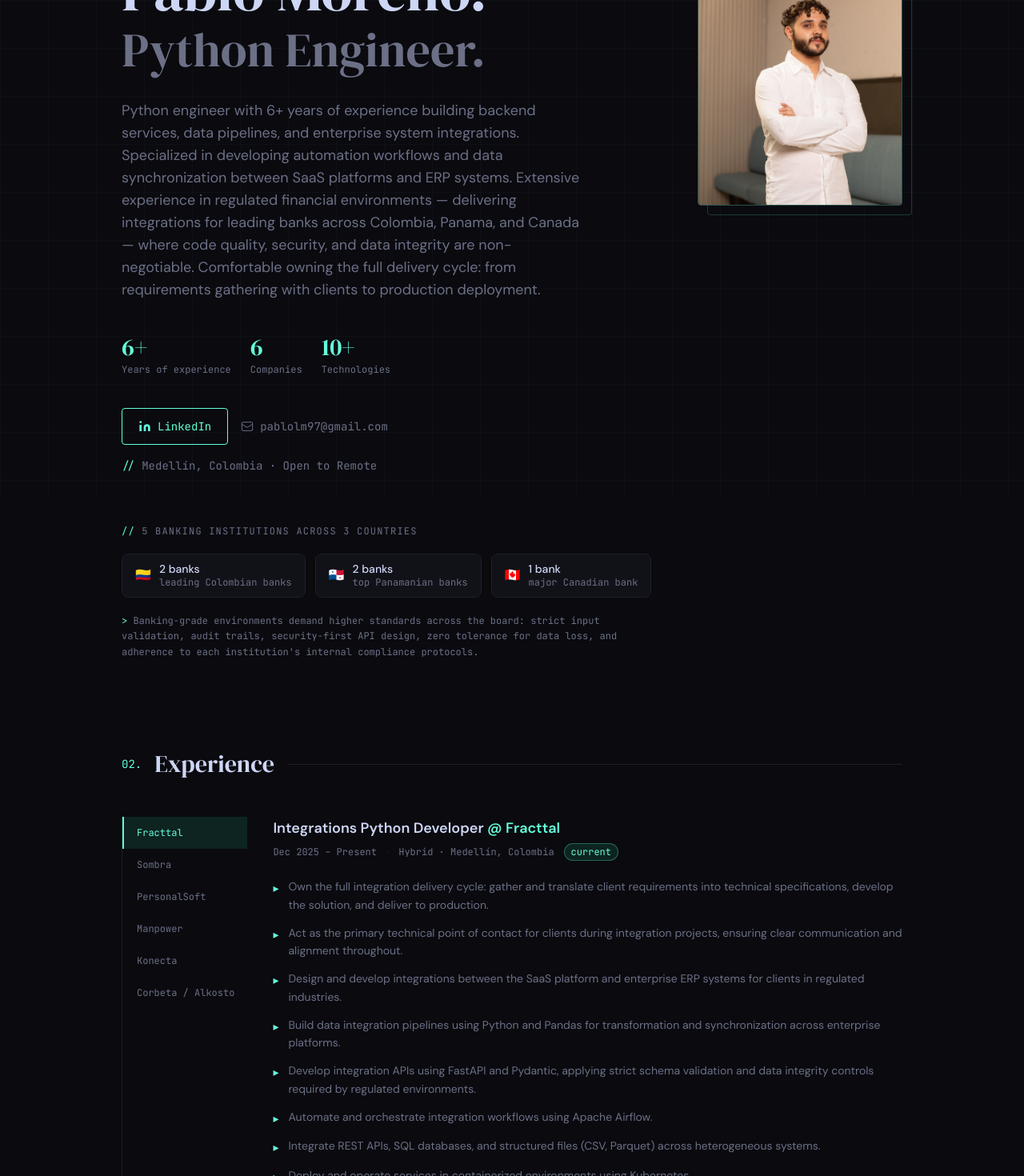
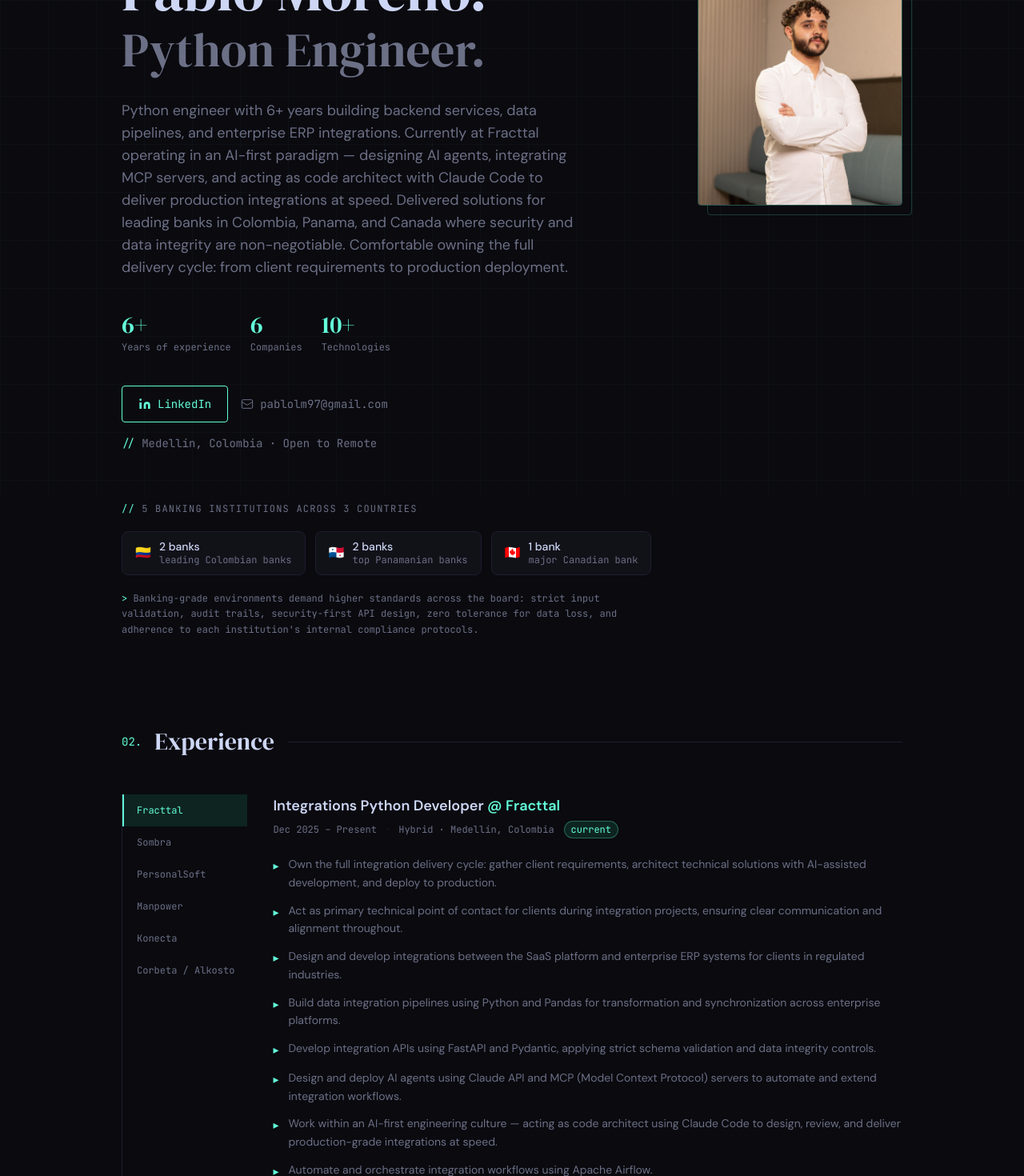
Before and after one commit to PabloAMoreno97/professional-portfolio, a React (Vite) app: page / in a window 1280 px wide. Shown: the part 180-1650 px from the top of the page at 80% size. Built offline with nearby package versions, Linux system fonts and the light colour scheme.

Commit message:
feat: Portfolio optimization

```diff
--- a/src/data/portfolio.ts
+++ b/src/data/portfolio.ts
@@ -4,7 +4,7 @@
   name: 'Pablo Moreno',
   fullName: 'Pablo Andrés Moreno Álvarez',
   title: { en: 'Python Engineer', es: 'Ingeniero Python' },
-  subtitle: { en: 'Backend Developer · Data Engineering', es: 'Desarrollador Backend · Ingeniería de Datos' },
+  subtitle: { en: 'Backend Developer · Data Engineering · AI Agents', es: 'Desarrollador Backend · Ingeniería de Datos · Agentes IA' },
   location: 'Medellín, Colombia',
   openTo: { en: 'Open to Remote', es: 'Disponible para Remoto' },
   email: 'pablolm97@gmail.com',
@@ -12,8 +12,8 @@
   linkedin: 'https://www.linkedin.com/in/pablo-a-alvarez/',
   linkedinHandle: 'pablo-a-alvarez',
   summary: {
-    en: 'Python engineer with 6+ years of experience building backend services, data pipelines, and enterprise system integrations. Specialized in developing automation workflows and data synchronization between SaaS platforms and ERP systems. Extensive experience in regulated financial environments — delivering integrations for leading banks across Colombia, Panama, and Canada — where code quality, security, and data integrity are non-negotiable. Comfortable owning the full delivery cycle: from requirements gathering with clients to production deployment.',
-    es: 'Ingeniero Python con más de 6 años de experiencia construyendo servicios backend, pipelines de datos e integraciones de sistemas empresariales. Especializado en flujos de automatización y sincronización de datos entre plataformas SaaS y sistemas ERP. Amplia experiencia en entornos financieros regulados — entregando integraciones para bancos líderes en Colombia, Panamá y Canadá — donde la calidad del código, la seguridad y la integridad de los datos son innegociables. Cómodo gestionando el ciclo completo de entrega: desde la toma de requerimientos con clientes hasta el despliegue en producción.',
+    en: 'Python engineer with 6+ years building backend services, data pipelines, and enterprise ERP integrations. Currently at Fracttal operating in an AI-first paradigm — designing AI agents, integrating MCP servers, and acting as code architect with Claude Code to deliver production integrations at speed. Delivered solutions for leading banks in Colombia, Panama, and Canada where security and data integrity are non-negotiable. Comfortable owning the full delivery cycle: from client requirements to production deployment.',
+    es: 'Ingeniero Python con más de 6 años construyendo servicios backend, pipelines de datos e integraciones ERP empresariales. Actualmente en Fracttal con cultura AI-first — diseñando agentes IA, integrando servidores MCP y actuando como arquitecto de código con Claude Code para entregar integraciones de calidad a alta velocidad. Experiencia en entornos financieros regulados — integraciones para bancos líderes en Colombia, Panamá y Canadá — donde la seguridad e integridad de los datos son innegociables. Cómodo gestionando el ciclo completo: desde requerimientos del cliente hasta producción.',
   },
 }
 
@@ -72,24 +72,27 @@
     current: true,
     bullets: {
       en: [
-        'Own the full integration delivery cycle: gather and translate client requirements into technical specifications, develop the solution, and deliver to production.',
-        'Act as the primary technical point of contact for clients during integration projects, ensuring clear communication and alignment throughout.',
+        'Own the full integration delivery cycle: gather client requirements, architect technical solutions with AI-assisted development, and deploy to production.',
+        'Act as primary technical point of contact for clients during integration projects, ensuring clear communication and alignment throughout.',
         'Design and develop integrations between the SaaS platform and enterprise ERP systems for clients in regulated industries.',
         'Build data integration pipelines using Python and Pandas for transformation and synchronization across enterprise platforms.',
-        'Develop integration APIs using FastAPI and Pydantic, applying strict schema validation and data integrity controls required by regulated environments.',
+        'Develop integration APIs using FastAPI and Pydantic, applying strict schema validation and data integrity controls.',
+        'Design and deploy AI agents using Claude API and MCP (Model Context Protocol) servers to automate and extend integration workflows.',
+        'Work within an AI-first engineering culture — acting as code architect using Claude Code to design, review, and deliver production-grade integrations at speed.',
         'Automate and orchestrate integration workflows using Apache Airflow.',
         'Integrate REST APIs, SQL databases, and structured files (CSV, Parquet) across heterogeneous systems.',
         'Deploy and operate services in containerized environments using Kubernetes.',
       ],
       es: [
-        'Gestión del ciclo completo de entrega de integraciones: toma de requerimientos con clientes, aterrizaje técnico, desarrollo y entrega a producción.',
+        'Gestión del ciclo completo de entrega: toma de requerimientos con clientes, diseño técnico asistido por IA y entrega a producción.',
         'Punto de contacto técnico principal con clientes durante proyectos de integración, asegurando comunicación clara y alineación en todo momento.',
         'Diseño y desarrollo de integraciones entre la plataforma SaaS y sistemas ERP empresariales para clientes en industrias reguladas.',
         'Construcción de pipelines de integración de datos con Python y Pandas para transformación y sincronización entre plataformas empresariales.',
-        'Desarrollo de APIs de integración con FastAPI y Pydantic, aplicando validación estricta de esquemas e integridad de datos requerida en entornos regulados.',
+        'Desarrollo de APIs de integración con FastAPI y Pydantic, aplicando validación estricta de esquemas e integridad de datos.',
+        'Diseño y despliegue de agentes IA usando la API de Claude y servidores MCP (Model Context Protocol) para automatizar y extender flujos de integración.',
+        'Trabajo en cultura de ingeniería AI-first — actuando como arquitecto de código con Claude Code para diseñar, revisar y entregar integraciones de calidad productiva a gran velocidad.',
         'Automatización y orquestación de flujos de integración con Apache Airflow.',
         'Integración con APIs REST, bases de datos SQL y archivos estructurados (CSV, Parquet) en sistemas heterogéneos.',
-        'Implementación de caché y almacenamiento intermedio con Redis para mayor confiabilidad de los pipelines.',
         'Despliegue y operación de servicios en entornos contenerizados con Kubernetes.',
       ],
     },
@@ -126,7 +129,7 @@
   {
     company: 'PersonalSoft',
     role: { en: 'Senior Software Developer', es: 'Desarrollador de Software Senior' },
-    type: 'Remote · Panamá',
+    type: 'Remote · Colombia',
     period: { en: 'Aug 2023 – Mar 2024', es: 'Ago 2023 – Mar 2024' },
     current: false,
     bullets: {
@@ -181,14 +184,14 @@
     current: false,
     bullets: {
       en: [
-        'Designed Python scripts to define and control chatbot behavior and conversation flows for financial sector clients.',
+        'Designed Python scripts to define and control chatbot behavior and conversation flows for a colombian lead bank.',
         'Connected SQL databases to Python for rapid and secure access to customer and product information.',
         'Applied data validation and access controls appropriate for financial-sector deployments.',
         'Conducted data analysis to improve chatbot performance and response quality.',
         'Monitored and tracked tasks with Azure DevOps within a Scrum framework.',
       ],
       es: [
-        'Diseño de scripts Python para definir y controlar el comportamiento y flujos de conversación del chatbot para clientes del sector financiero.',
+        'Diseño de scripts Python para definir y controlar el comportamiento y flujos de conversación del chatbot para un banco líder en Colombia.',
         'Conexión de bases de datos SQL a Python para acceso rápido y seguro a información de clientes y productos.',
         'Aplicación de validaciones de datos y controles de acceso apropiados para despliegues en el sector financiero.',
         'Análisis de datos para mejorar el rendimiento y calidad de respuestas del chatbot.',
@@ -225,6 +228,7 @@
   { label: { en: 'Languages',        es: 'Lenguajes'           }, skills: ['Python', 'SQL', 'JavaScript'] },
   { label: { en: 'Backend',          es: 'Backend'             }, skills: ['FastAPI', 'Flask', 'Django', 'REST APIs', 'Microservices'] },
   { label: { en: 'Data Engineering', es: 'Ingeniería de Datos' }, skills: ['Apache Airflow', 'Pandas', 'NumPy', 'SQLAlchemy', 'ETL Pipelines', 'Parquet'] },
+  { label: { en: 'AI & Agents',      es: 'IA y Agentes'        }, skills: ['Claude API', 'MCP', 'AI Agents', 'Claude Code', 'LLM Orchestration', 'Prompt Engineering'] },
   { label: { en: 'Databases',        es: 'Bases de Datos'      }, skills: ['PostgreSQL', 'MySQL', 'Oracle', 'SQL Server', 'MongoDB'] },
   { label: { en: 'Infrastructure',   es: 'Infraestructura'     }, skills: ['Docker', 'Kubernetes', 'Jenkins', 'CI/CD', 'Git', 'GitFlow'] },
   { label: { en: 'Cloud',            es: 'Nube'                }, skills: ['AWS Lambda', 'S3', 'API Gateway', 'DynamoDB', 'Boto3', 'Azure'] },
```
